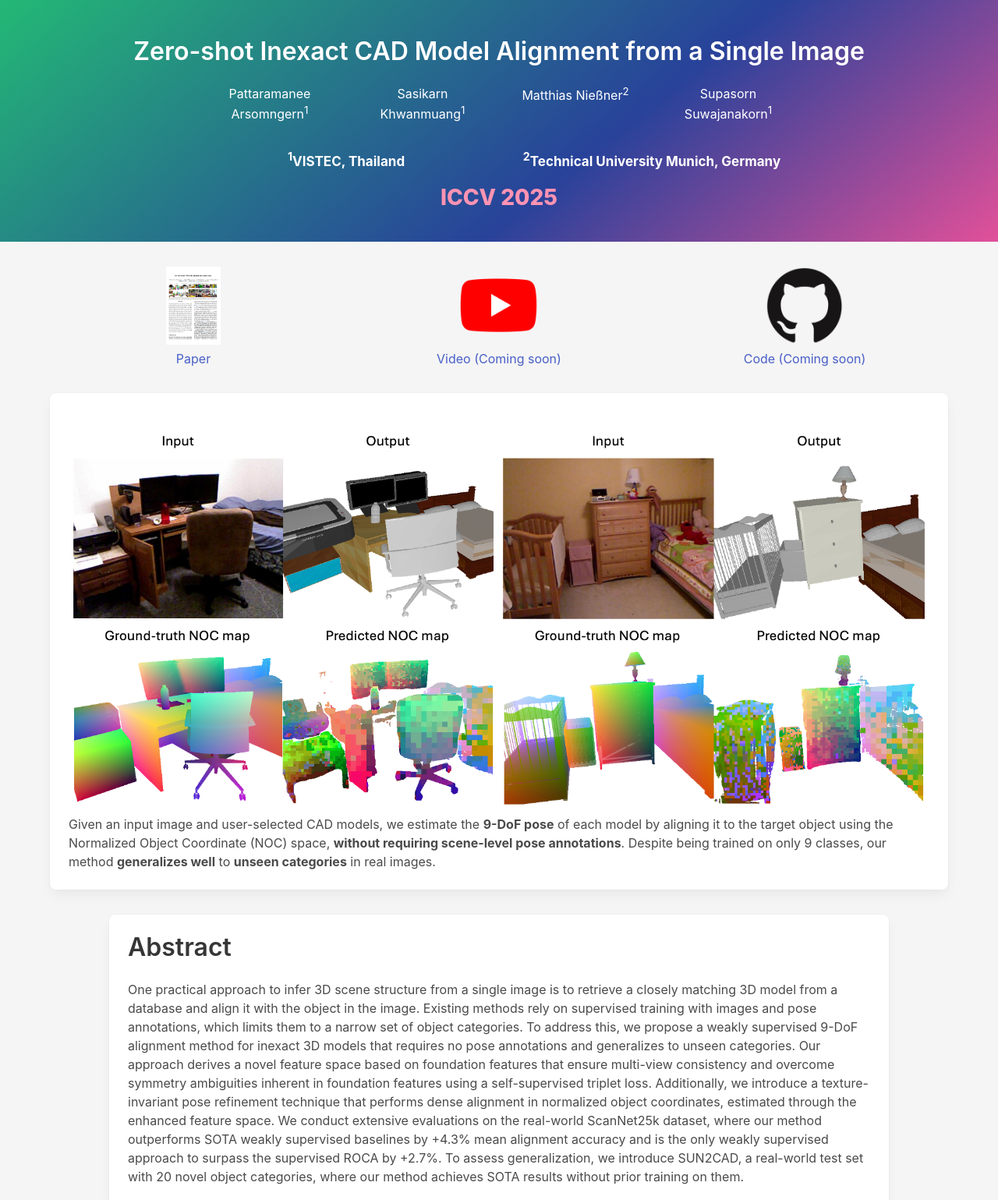
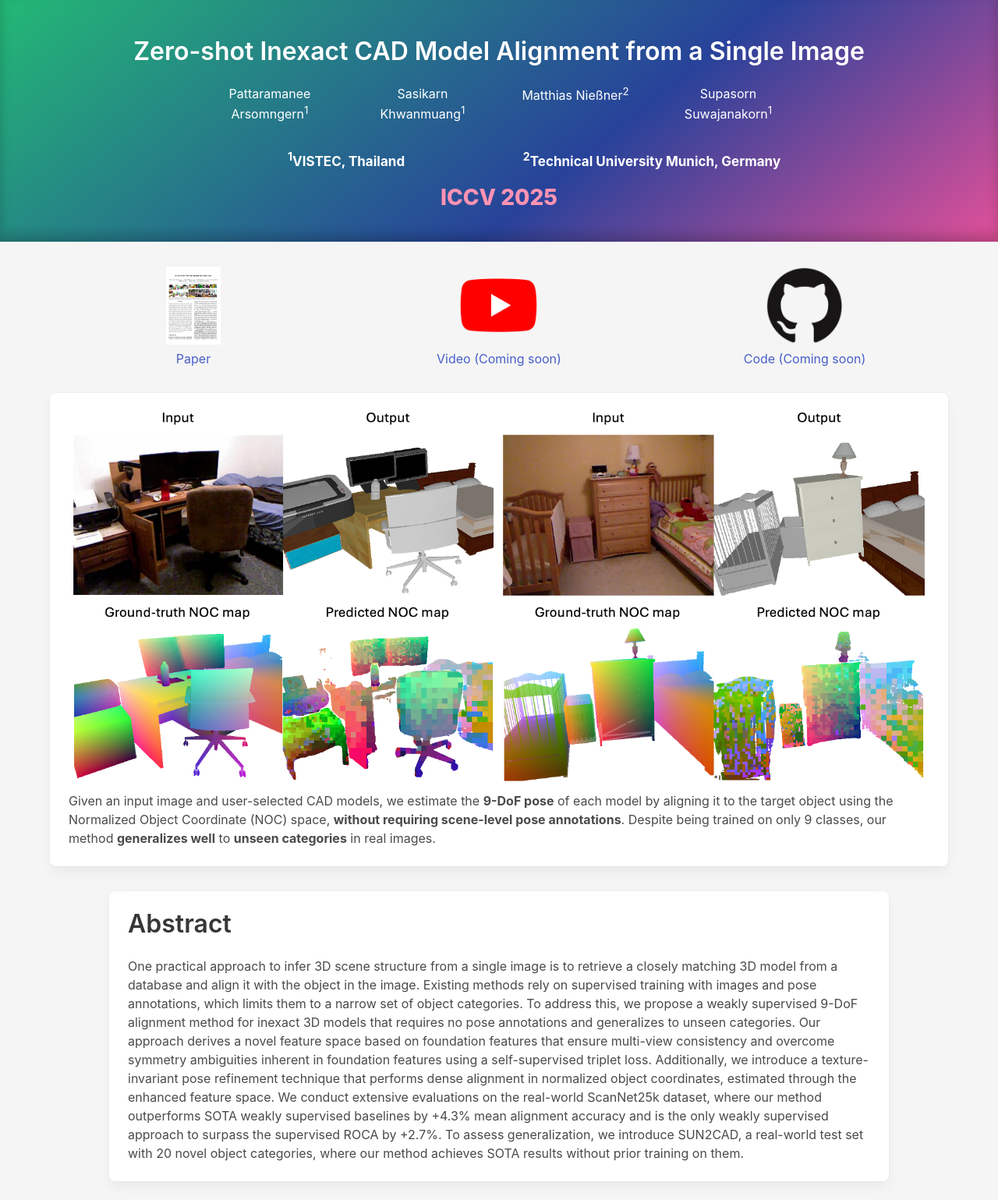
Before and after one commit to ZeroCAD9D/zerocad9d.github.io, a plain HTML site: page index.html in a window 1280 px wide. Shown: the top 1539 px of the page at 78% size. Drawn offline with nearby package versions, Linux system fonts and the light colour scheme; some packages are replaced by stand-ins of ours; a script that the page names is missing.

Commit message:
edit layout

```diff
--- a/index.html
+++ b/index.html
@@ -134,6 +134,7 @@
       /* background-color: #f5f5f5 !important; */
       border-radius: 0.5rem;
       box-shadow: 0 0.5em 1em -0.125em rgba(10, 10, 10, .06), 0 0 0 1px rgba(10, 10, 10, .02);
+      /* box-shadow: inset 0px -9px 15px 0px rgba(0, 0, 0, 0.2); */
       /* box-shadow: none !important; */
       color: #4a4a4a;
       max-width: 100%;
@@ -268,7 +269,7 @@
 <body>
 
     <section class="hero is-info is-bold no-overflow"
-        style="background-image:linear-gradient(141deg,#23b875 0,#28429a 60%,#e25099 100%)">
+        style="background-image:linear-gradient(141deg,#23b875 0,#28429a 60%,#e25099 100%);box-shadow: inset 0px -9px 15px 0px rgba(0, 0, 0, 0.2);">
         <div class="hero-body">
             <div class="container has-text-centered">
                 <h1 class="title"
@@ -355,7 +356,7 @@
           <div class="media-content">
           </div>
         </div>
-        <img src="assets/images/teaser.png" style="width: 100%; height: auto;">
+        <img src="assets/images/teaser.png" style="width: 100%; height: auto;margin-top: -30px;">
         Given an input image and user-selected CAD models, we estimate the <b>9-DoF pose</b> of each model by aligning it to the target object using the Normalized Object Coordinate (NOC) space, <b>without requiring scene-level pose annotations</b>.
         Despite being trained on only 9 classes, our method <b>generalizes well</b> to <b>unseen categories</b> in real images.</div>
       </div>
```
